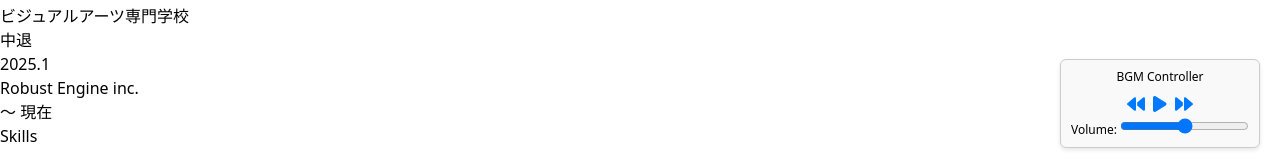
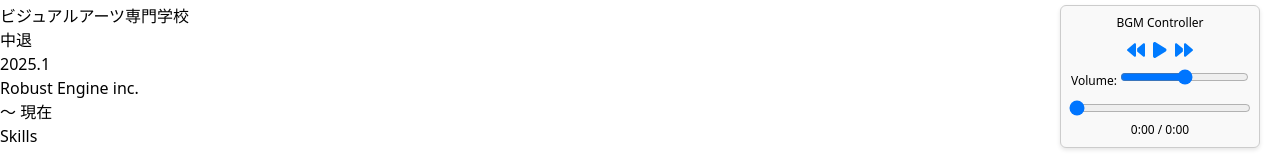
Before and after one commit to Arctotis1610/portfolio, a React (Vite) app in the folder myportfolio/: page / in a window 1280 px wide. Shown: the part 632-788 px from the top of the page. Built offline with nearby package versions, Linux system fonts and the light colour scheme.

Commit message:
シークバーの調整

```diff
--- a/myportfolio/src/components/MusicPlayer.jsx
+++ b/myportfolio/src/components/MusicPlayer.jsx
@@ -1,4 +1,4 @@
-import { useRef, useState } from "react";
+import { useRef, useState, useEffect } from "react";
 import { FontAwesomeIcon } from "@fortawesome/react-fontawesome";
 import {
   faPlay,
@@ -13,11 +13,20 @@ const getTrackName = (filePath) => {
   return fileName.replace(/\.[^/.]+$/, ""); // 拡張子を除去
 };
 
+// 時間（秒）を分:秒形式にフォーマットする関数
+const formatTime = (seconds) => {
+  const mins = Math.floor(seconds / 60);
+  const secs = Math.floor(seconds % 60);
+  return `${mins}:${secs < 10 ? "0" : ""}${secs}`;
+};
+
 const MusicPlayer = () => {
   const audioRef = useRef(null);
   const [isPlaying, setIsPlaying] = useState(false);
   const [volume, setVolume] = useState(0.05);
   const [currentIndex, setCurrentIndex] = useState(0);
+  const [currentTime, setCurrentTime] = useState(0); // 再生時間
+  const [duration, setDuration] = useState(0); // 曲の長さ
 
   // 曲リスト
   const tracks = [
@@ -69,6 +78,34 @@ const MusicPlayer = () => {
     audioRef.current.volume = newVolume;
   };
 
+  const handleSeekChange = (e) => {
+    const newTime = parseFloat(e.target.value);
+    setCurrentTime(newTime);
+    audioRef.current.currentTime = newTime; // 再生位置を変更
+  };
+
+  const updateCurrentTime = () => {
+    setCurrentTime(audioRef.current.currentTime);
+  };
+
+  const setSongDuration = () => {
+    setDuration(audioRef.current.duration);
+  };
+
+  useEffect(() => {
+    const audio = audioRef.current;
+    if (audio) {
+      audio.addEventListener("timeupdate", updateCurrentTime);
+      audio.addEventListener("loadedmetadata", setSongDuration);
+    }
+    return () => {
+      if (audio) {
+        audio.removeEventListener("timeupdate", updateCurrentTime);
+        audio.removeEventListener("loadedmetadata", setSongDuration);
+      }
+    };
+  }, []);
+
   return (
     <div style={styles.container}>
       <h2>BGM Controller</h2>
@@ -103,6 +140,19 @@ const MusicPlayer = () => {
         />
         {/* <span>{Math.round(Math.min(volume * 100, 50))}%</span>{" "}
         表記を最大50%まで%表記してるところ */}
+      </div>
+      <div style={styles.seekBar}>
+        <input
+          type="range"
+          min="0"
+          max={duration}
+          value={currentTime}
+          onChange={handleSeekChange}
+          style={styles.seekInput}
+        />
+        <span>
+          {formatTime(currentTime)} / {formatTime(duration)}
+        </span>
       </div>
     </div>
   );
@@ -145,6 +195,15 @@ const styles = {
     color: "#007BFF",
     cursor: "pointer",
   },
+  seekBar: {
+    marginTop: "10px",
+  },
+  seekInput: {
+    width: "100%",
+  },
+  volumeControl: {
+    marginTop: "5px",
+  },
 };
 
 export default MusicPlayer;
```
